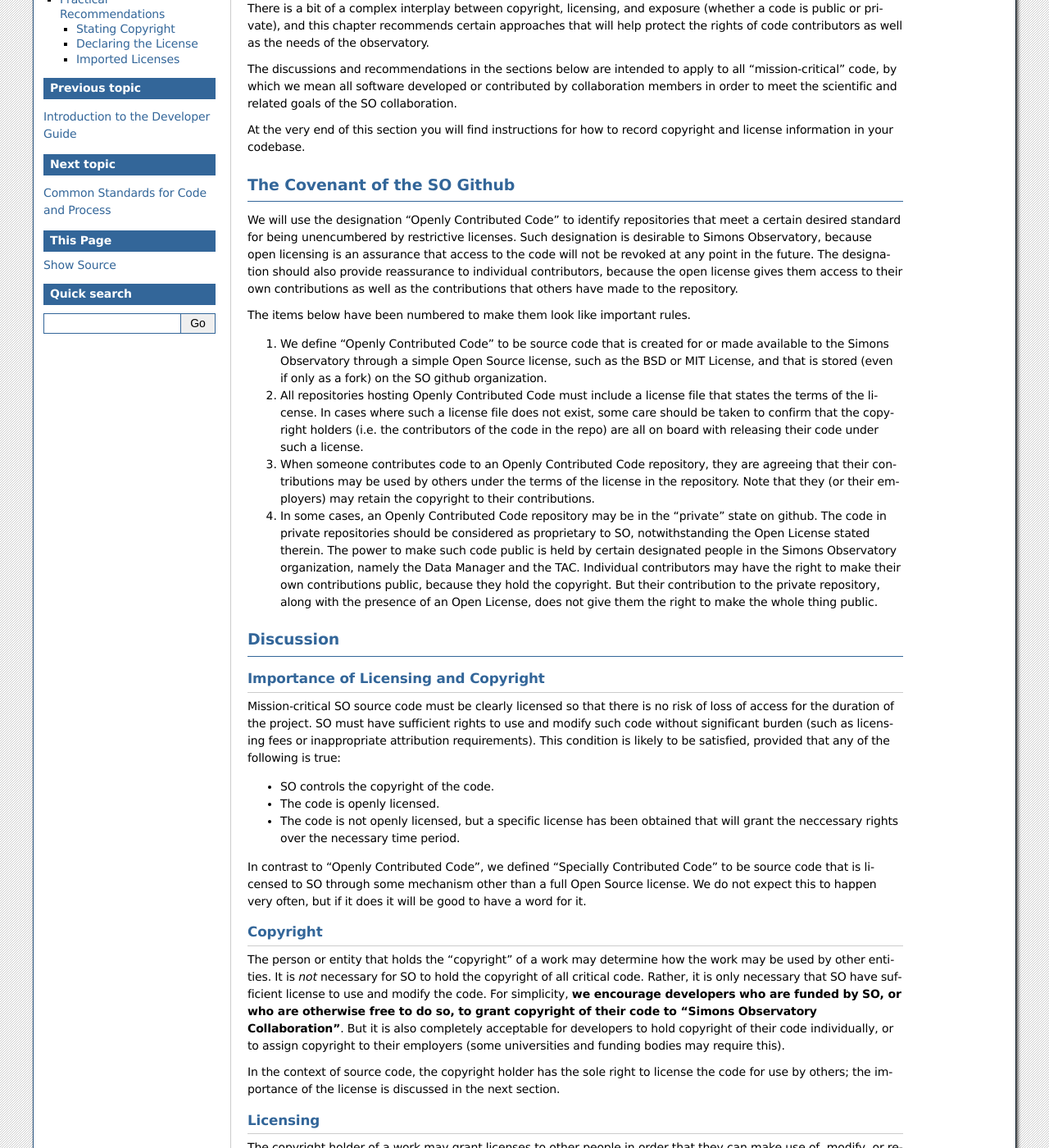
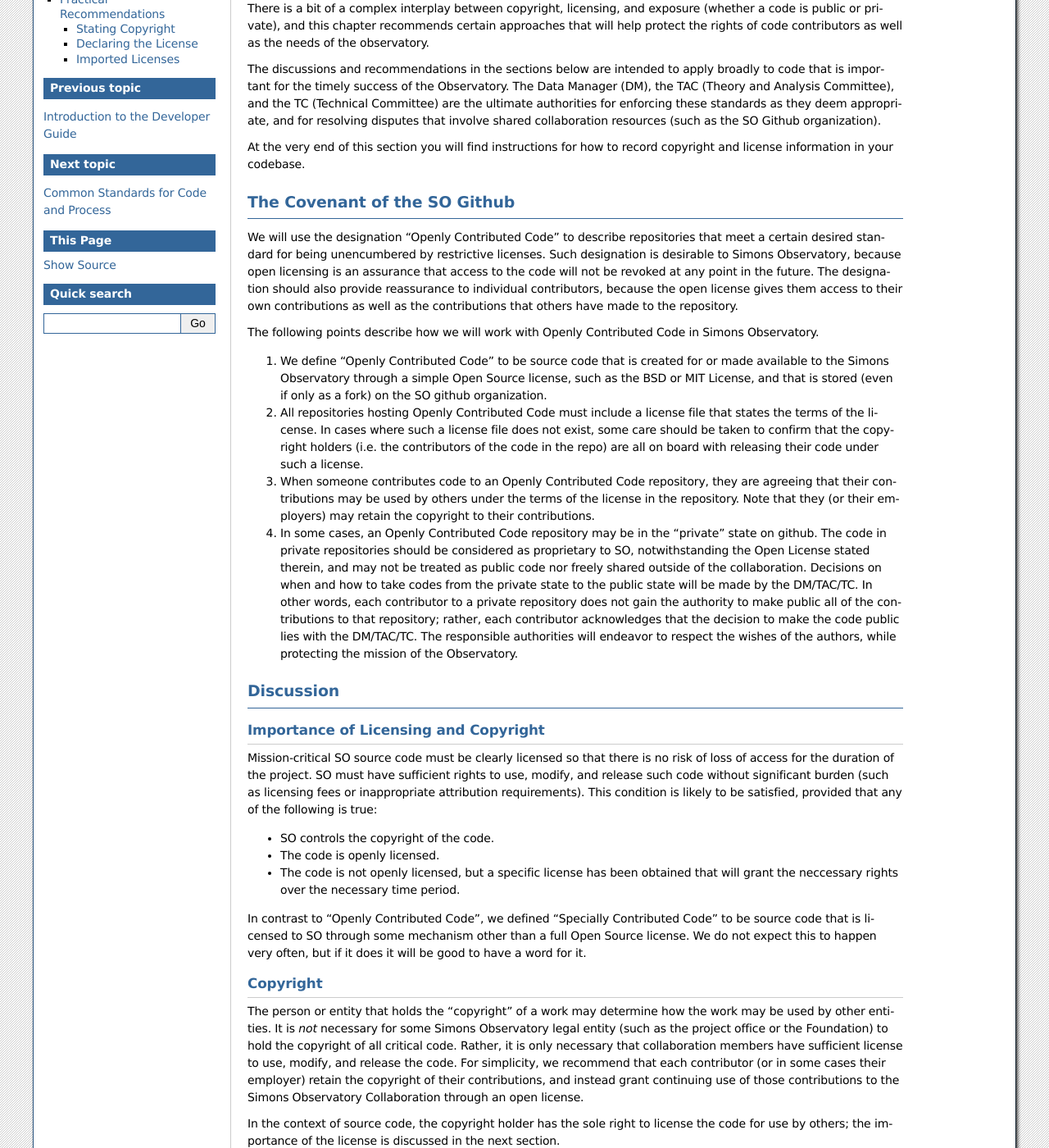
Before and after one commit to simonsobs/so_dev_guide, a Sphinx documentation site: the page built from source/copyright.rst, in a window 1280 px wide and 1400 px high, scrolled down 367 px. Shown: the whole window at 82% size. Built offline with Sphinx 7.4.7, drawn with Linux system fonts in a browser that asks for light colours; some of the changed text lies outside the part shown.

Commit message:
Address comments from Simone.

```diff
--- a/source/copyright.rst
+++ b/source/copyright.rst
@@ -26,9 +26,12 @@ recommends certain approaches that will help protect the rights of
 code contributors as well as the needs of the observatory.
 
 The discussions and recommendations in the sections below are intended
-to apply to all "mission-critical" code, by which we mean all software
-developed or contributed by collaboration members in order to meet the
-scientific and related goals of the SO collaboration.
+to apply broadly to code that is important for the timely success of
+the Observatory.  The Data Manager (DM), the TAC (Theory and Analysis
+Committee), and the TC (Technical Committee) are the ultimate
+authorities for enforcing these standards as they deem appropriate,
+and for resolving disputes that involve shared collaboration resources
+(such as the SO Github organization).
 
 At the very end of this section you will find instructions for how to
 record copyright and license information in your codebase.
@@ -37,7 +40,7 @@ record copyright and license information in your codebase.
 The Covenant of the SO Github
 =============================
 
-We will use the designation "Openly Contributed Code" to identify
+We will use the designation "Openly Contributed Code" to describe
 repositories that meet a certain desired standard for being
 unencumbered by restrictive licenses.  Such designation is desirable
 to Simons Observatory, because open licensing is an assurance that
@@ -47,8 +50,8 @@ contributors, because the open license gives them access to their own
 contributions as well as the contributions that others have made to
 the repository.
 
-The items below have been numbered to make them look like important
-rules.
+The following points describe how we will work with Openly Contributed
+Code in Simons Observatory.
 
 1. We define "Openly Contributed Code" to be source code that is
    created for or made available to the Simons Observatory through a
@@ -72,13 +75,16 @@ rules.
 4. In some cases, an Openly Contributed Code repository may be in the
    "private" state on github.  The code in private repositories should
    be considered as proprietary to SO, notwithstanding the Open
-   License stated therein.  The power to make such code public is held
-   by certain designated people in the Simons Observatory
-   organization, namely the Data Manager and the TAC.  Individual
-   contributors may have the right to make their own contributions
-   public, because they hold the copyright.  But their contribution to
-   the private repository, along with the presence of an Open License,
-   does not give them the right to make the whole thing public.
+   License stated therein, and may not be treated as public code nor
+   freely shared outside of the collaboration.  Decisions on when and
+   how to take codes from the private state to the public state will
+   be made by the DM/TAC/TC.  In other words, each contributor to a
+   private repository does not gain the authority to make public all
+   of the contributions to that repository; rather, each contributor
+   acknowledges that the decision to make the code public lies with
+   the DM/TAC/TC.  The responsible authorities will endeavor to
+   respect the wishes of the authors, while protecting the mission of
+   the Observatory.
 
 
 Discussion
@@ -89,7 +95,7 @@ Importance of Licensing and Copyright
 
 Mission-critical SO source code must be clearly licensed so that
 there is no risk of loss of access for the duration of the project.
-SO must have sufficient rights to use and modify such code without
+SO must have sufficient rights to use, modify, and release such code without
 significant burden (such as licensing fees or inappropriate
 attribution requirements).  This condition is likely to be satisfied,
 provided that any of the following is true:
@@ -112,14 +118,14 @@ Copyright
 
 The person or entity that holds the "copyright" of a work may
 determine how the work may be used by other entities.  It is *not*
-necessary for SO to hold the copyright of all critical code.  Rather,
-it is only necessary that SO have sufficient license to use and modify
-the code.  For simplicity, **we encourage developers who are funded by
-SO, or who are otherwise free to do so, to grant copyright of their
-code to "Simons Observatory Collaboration"**.  But it is also
-completely acceptable for developers to hold copyright of their code
-individually, or to assign copyright to their employers (some
-universities and funding bodies may require this).
+necessary for some Simons Observatory legal entity (such as the
+project office or the Foundation) to hold the copyright of all
+critical code.  Rather, it is only necessary that collaboration
+members have sufficient license to use, modify, and release the code.
+For simplicity, we recommend that each contributor (or in some cases
+their employer) retain the copyright of their contributions, and
+instead grant continuing use of those contributions to the Simons
+Observatory Collaboration through an open license.
 
 In the context of source code, the copyright holder has the sole right
 to license the code for use by others; the importance of the license
@@ -164,8 +170,7 @@ github organization, it is considered to be in a protected,
 proprietary state, even though it may contain licensing text that
 suggests it is Open Source software.  SO members must not make such
 code public, nor distribute it to members outside the collaboration,
-except as directed by the appropriate authorities (Data Manager or
-SOTAC).
+except as directed by the appropriate authorities (DM/TAC/TC).
 
 Some SO repositories will be private, initially, and become public
 later.  The transition to public should occur only once all the
@@ -176,8 +181,13 @@ following conditions have been met:
   be violated by such publication (i.e., ensure that all license
   requirements for imported codes have been met).
 * The primary developers of the code have been consulted.
-* The Data Manager (for DAQ and PWG codes) or the SOTAC (for AWG
-  codes) agree to the change.
+* The Data Manager (for DAQ and PWG codes), the TAC (for AWG
+  codes), or the TC (for TWG codes) agree to the change.
+
+An exception to the above procedure is allowed for the case when a
+repository is being newly created, and is kept private during initial
+setup but then quickly (within a few days) made public.  In such
+cases, consultation with the DM/TAC/TC is not necessary.
 
 
 Acknowledgment Requirements
@@ -189,9 +199,8 @@ For example, it is not uncommon to see a statement of the form "If
 results from this code are used in a scientific publication, then
 *some text* should be included in the acknowledgments, and *some
 paper* must be cited."  Such additional license requirements may not
-be compatible with "Openly Contributed Code", and the SOTAC and/or
-Data Manager should be contact prior to adding such clauses to a
-license.
+be compatible with "Openly Contributed Code", and the TAC/DM/TC should
+be contact prior to adding such clauses to a license.
 
 
 External Collaboration Opportunities
@@ -219,7 +228,7 @@ Stating Copyright
 Near the top of every source code file, state the copyright and
 mention the license.  This should look something like::
 
-  # Copyright (C) 2018 Simons Observatory and individual contributors.
+  # Copyright (C) 2018 Members of the Simons Observatory collaboration.
   # Please refer to the LICENSE file in the root of this repository.
 
 If you later make edits to this file, update the copyright year to
@@ -227,7 +236,7 @@ include the date of all changes.  For example the date may ultimately
 be something like "2018-2020, 2022."  It is not necessary or helpful
 to update the date string unless actual changes are made.
 
-The vagueness of "and individual contributors" would probably be a
+The vagueness of "Members of the ... collaboration" would probably be a
 concern if the code were not openly licensed.  The details of exactly
 who owns the copyright to each line of code could probably be figured
 out; but it's largely irrelevant since we're making all those lines
```
Also changed, not shown: source/common.rst (+37 -10 lines).
